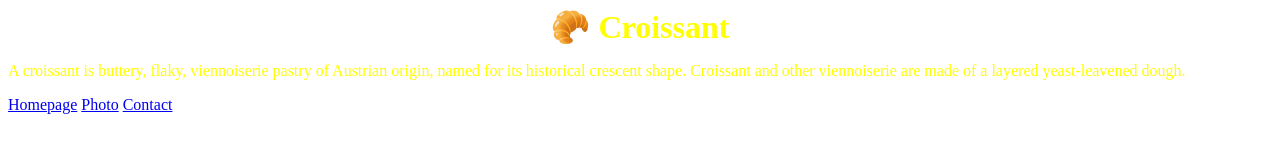
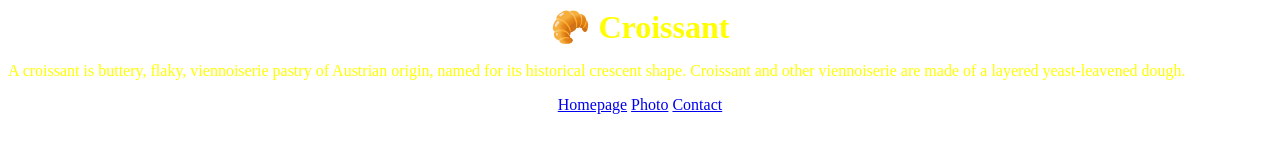
Before and after one commit to Bea-manu/Mulitiple-files, a plain HTML site: page index.html in a window 1280 px wide. Drawn offline with Linux system fonts and the light colour scheme.

Commit message:
updated css

```diff
--- a/src/style.css
+++ b/src/style.css
@@ -5,3 +5,10 @@ h1{
     text-align: center;
     margin: auto;
 }
+.nav-links :hover{
+    cursor: pointer;
+}
+.nav-links{
+    text-align: center;
+    color: green;
+}
```
